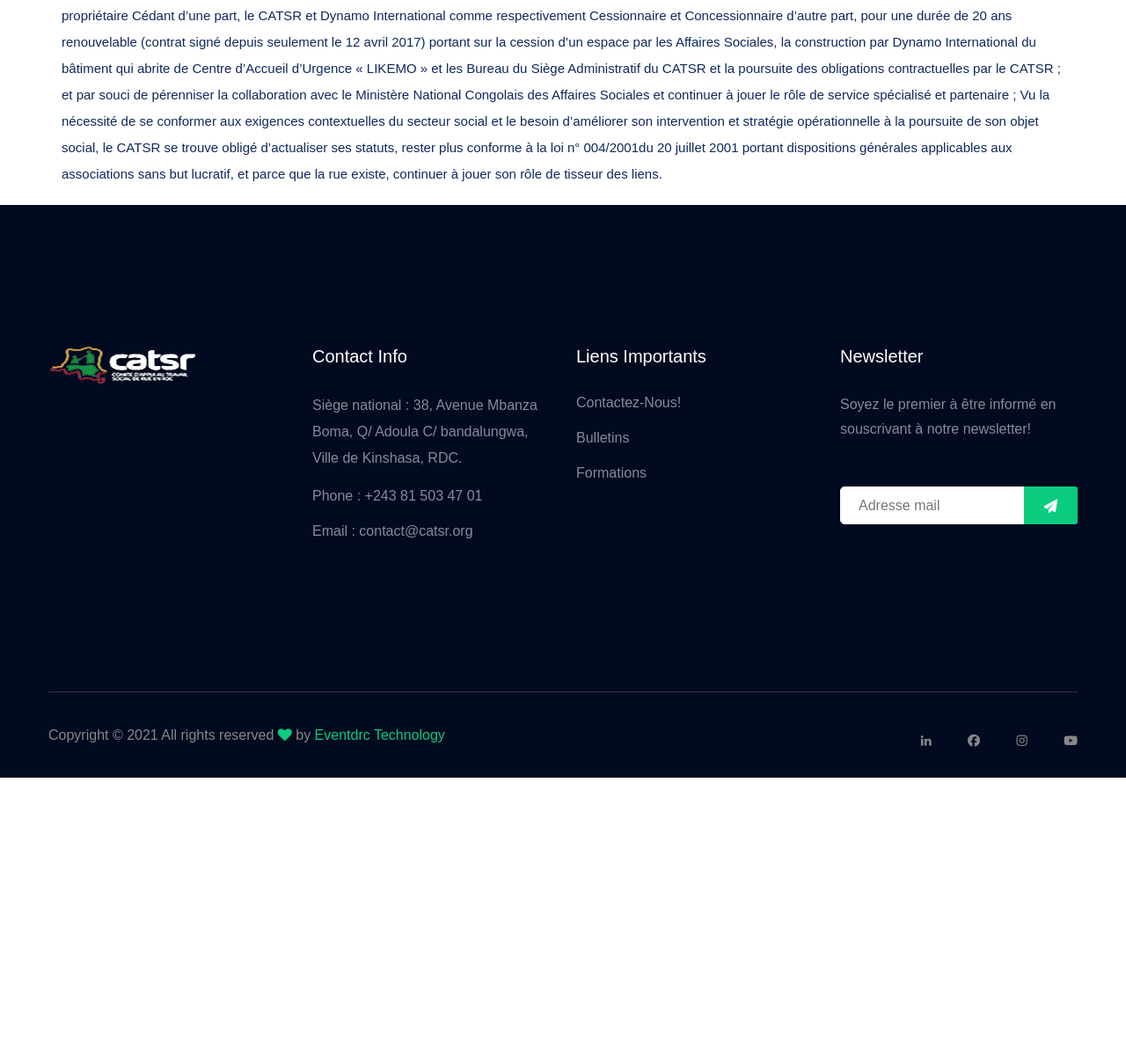
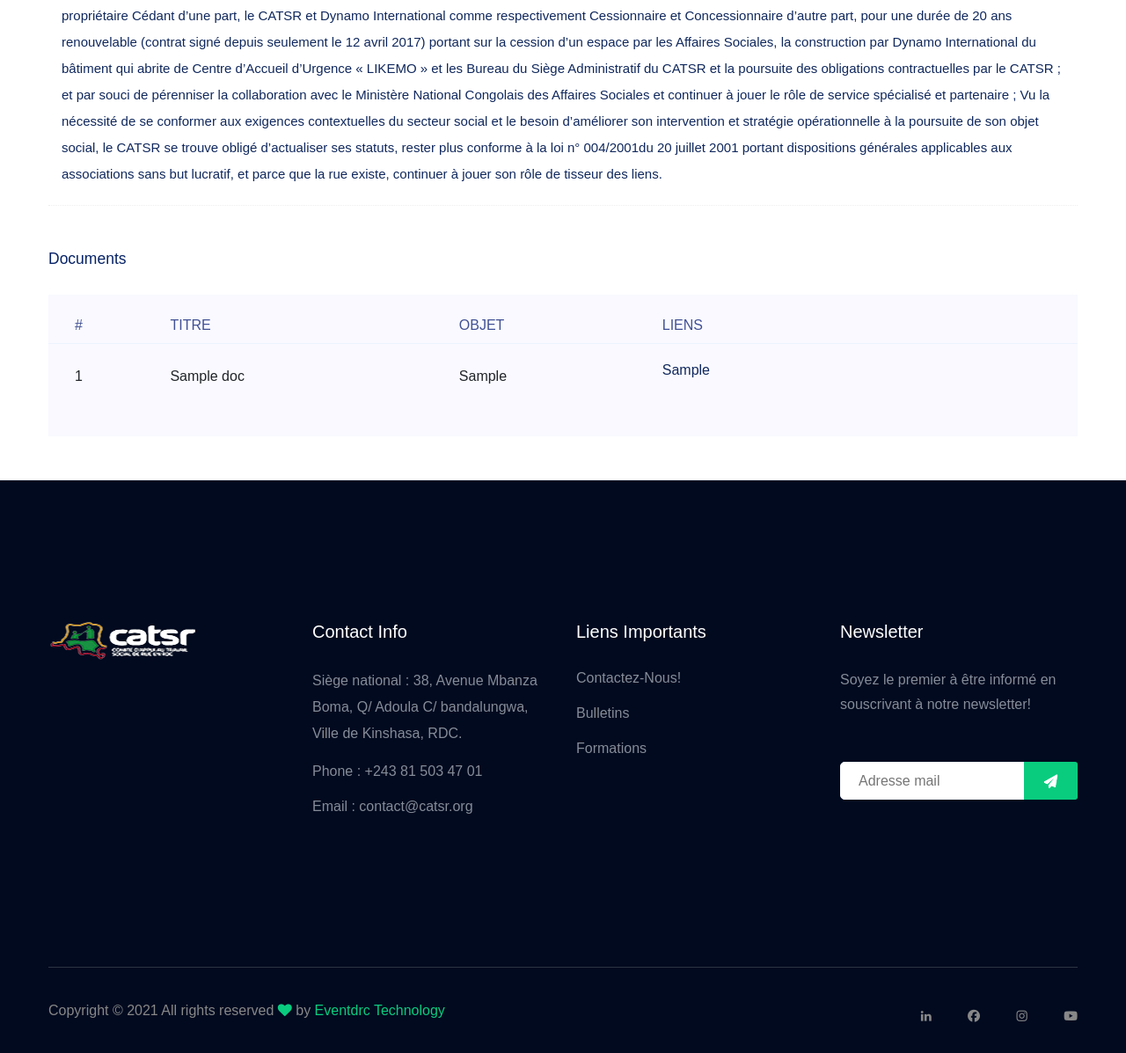
Before and after one commit to Kgermando/catsr, a Django app: page /historique in a window 1280 px wide. Shown: the part 945-2142 px from the top of the page at 88% size. Before the commit the page ends 1829 px from the top, so only its background shows below. Run offline with Django 3.2, Linux system fonts and the light colour scheme; tables that the repository leaves empty hold one stand-in row (values such as "Sample post"); some libraries are stand-ins or nearby versions; some web fonts are replaced.

Commit message:
add docs

```diff
--- a/app/models.py
+++ b/app/models.py
@@ -38,3 +38,20 @@ class Team(models.Model):
     def get_absolute_url(self):
         from django.urls import reverse
         return reverse('app:about_detail_id', args=[str(self.id)])
+
+
+class Doc(models.Model):
+    """
+    Docs juridique
+    """
+    titre = models.CharField(max_length=255)
+    objet = models.CharField(max_length=255)
+    document = models.FileField(upload_to='docs_file/')
+    created = models.DateTimeField(auto_now_add=False)
+
+    def __str__(self):
+        return self.titre
+
+    def get_absolute_url(self):
+        from django.urls import reverse
+        return reverse('app:docs_detail_id', args=[str(self.id)])
--- a/app/views.py
+++ b/app/views.py
@@ -6,7 +6,7 @@ from django.contrib.auth.decorators import login_required
 from django.contrib.auth.models import User
 
 
-from app.models import Home, ContactForm, Team
+from app.models import Home, ContactForm, Team, Doc
 from bulletins.models import Bulletin
 from evenement.models import Evenenement
 from formations.models import Formation
@@ -63,6 +63,25 @@ def historique_view(request):
     """
     docstring
     """
-    context = {}
+    docs = Doc.objects.all()
+    context = {
+        'docs': docs
+    }
     template_name = "pages/app/historique.html"
     return render(request, template_name, context)
+
+
+def docs_view(request):
+    """
+    docs juridique
+    """
+    if request.method == 'POST':
+        titre = request.POST['titre']
+        objet = request.POST['objet']
+        document = request.FILES['document']
+        docs = Doc(titre=titre, objet=objet, document=document)
+        docs.save()
+        messages.success(request, '! Nous avons réçu votre message')
+        return redirect('/historique')
+    template_name = "pages/app/docs.html"
+    return render(request, template_name, context=None)
--- a/templates/pages/app/historique.html
+++ b/templates/pages/app/historique.html
@@ -48,5 +48,33 @@
         </div>
     </section>
     <!-- Blog Area End -->
+    <div class="container">
+        <div class="section-top-border">
+            <h3 class="mb-30">Documents</h3>
+            <div class="progress-table-wrap">
+                <div class="progress-table">
+                    <div class="table-head">
+                        <div class="serial">#</div>
+                        <div class="country">Titre</div>
+                        <div class="visit">Objet</div>
+                        <div class="percentage">Liens</div>
+                    </div>
+                    <div class="table-row">
+                        {% for doc in docs %}
+                            <div class="serial">{{ doc.id }}</div>
+                            <div class="country">
+                                {{ doc.titre }}
+                            </div>
+                            <div class="visit">{{ doc.objet }}</div>
+                            <div class="percentage">
+                                <a href="{{ doc.document.url }}"><p>{{ doc.document }}</p> </a>
+                            </div>
+                        {% endfor %}
+                    </div>
+                </div>
+            </div>
+        </div>
+    </div>
+
 
 {% endblock content %}
```
Also changed, not shown: app/admin.py (+21 -1 lines), app/migrations/0002_doc.py (added).
